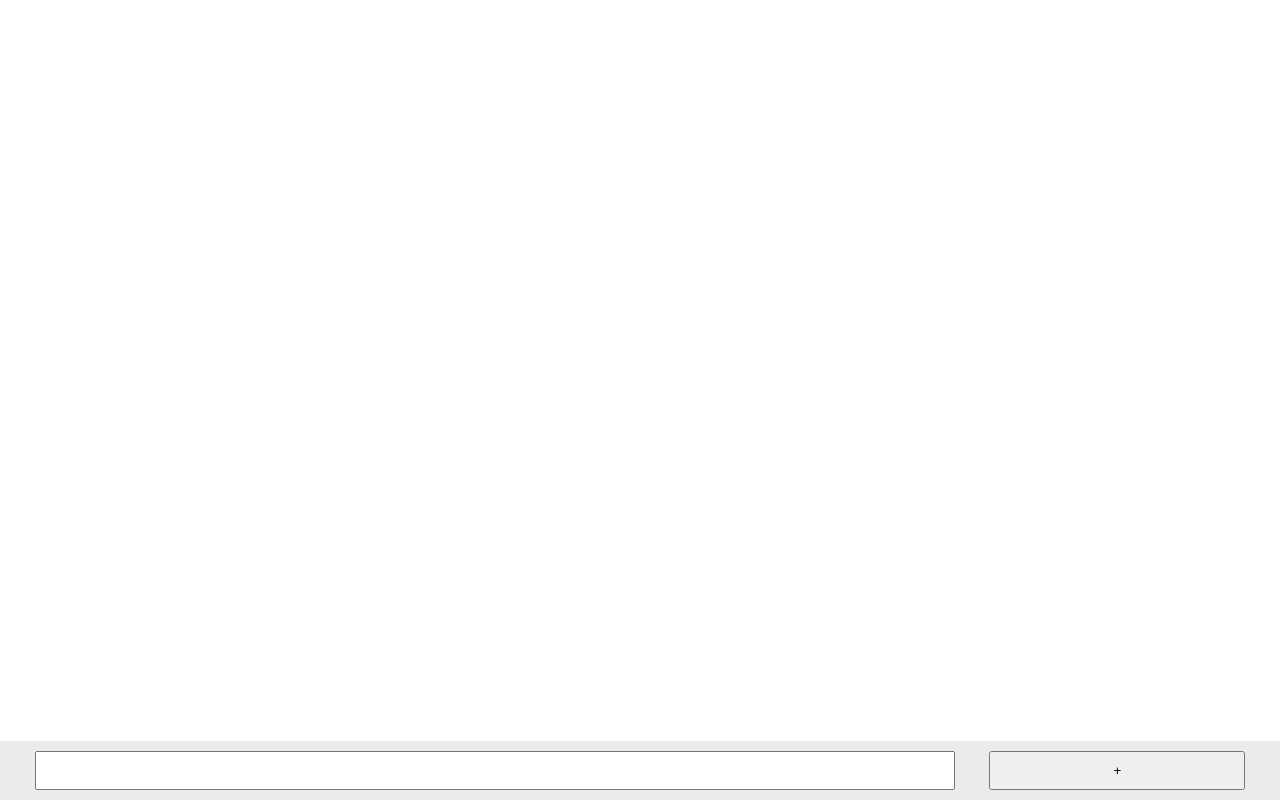
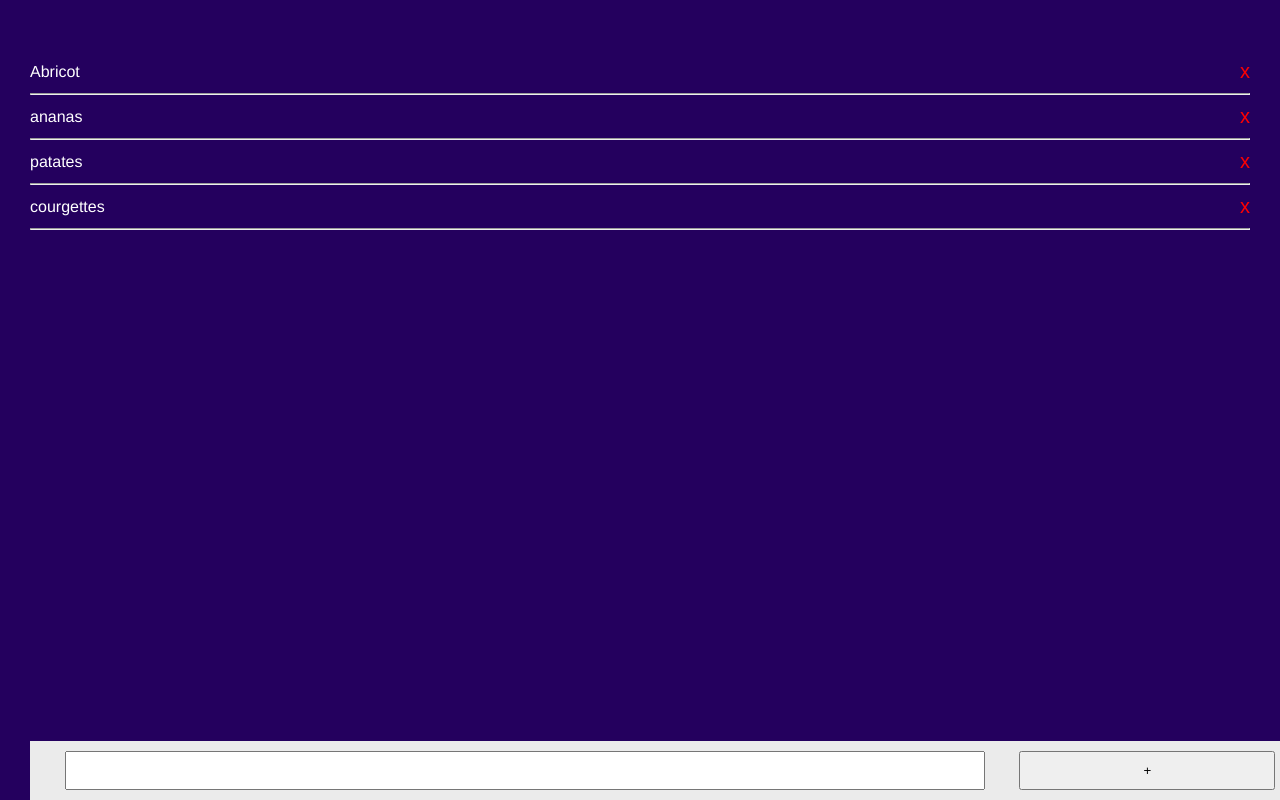
Before and after one commit to ArthurLeveque/liste-courses, a Vue app: page / in a window 1280 px wide. Built offline with nearby package versions, Linux system fonts and the light colour scheme.

Commit message:
création du composant liste de course (#1)

```diff
--- a/src/App.vue
+++ b/src/App.vue
@@ -1,25 +1,72 @@
 <template>
+  <div>
   <list-input></list-input>
+    <ul>
+        <courses-list class="articlesShow" v-for="(product, index) in list" :index="index" :name="product.name" :key="index" @delete-click="removeItem"></courses-list>
+    </ul>
+  </div>
 </template>
 
 <script>
 import ListInput from "./components/ListInput";
+import CoursesList from './components/CoursesList.vue'
 
 export default {
   name: 'App',
   components: {
-      ListInput
-    }
+    CoursesList,
+    ListInput,
+  },
+  data() {
+    return {
+      list: [
+        {
+          name: 'Abricot',
+        },
+
+        {
+          name: 'ananas',
+        },
+
+        {
+          name: 'patates',
+        },
+
+        {
+          name: 'courgettes',
+        },
+      ],
+    };
+  },
+
+  methods: {
+    removeItem(i) {
+    this.list.splice(i, 1)
+    },
+  },
 }
 </script>
 
 <style>
-  *{
+
+* {
   margin: 0;
   padding: 0;
 }
 
+body {
+   background-color: rgb(36, 0, 94);
+   padding-left: 30px;
+   padding-right: 30px;
+}
+
 #app {
+  font-family: Avenir, Helvetica, Arial, sans-serif;
+  -webkit-font-smoothing: antialiased;
+  -moz-osx-font-smoothing: grayscale;
+  text-align: center;
+  color: white;
   position: relative;
+  margin-top: 60px;
 }
 </style>
--- /dev/null
+++ b/src/components/CoursesList.vue
@@ -0,0 +1,44 @@
+<template>
+<li>
+    <div class="courses-list">
+        <p>{{ name }}</p>
+        <button @click="triggerDeleteClick">x</button>
+    </div>
+    <hr>
+</li>
+</template>
+
+<script>
+
+export default {
+    props : ['name', 'index'],
+    emits : ['deleteClick'],
+    methods : {
+       triggerDeleteClick() {
+         this.$emit('deleteClick', this.index)
+      },
+    },
+}
+</script>
+
+<style scoped>
+li {
+  list-style-type: none;
+  margin-bottom: 10px;
+}
+hr {
+  margin-top: 10px;
+}
+.courses-list {
+  display: flex;
+  align-items: center;
+  justify-content: space-between;
+}
+button {
+  margin-left: 15px;
+  font-size: 20px;
+  color: red;
+  background: none;
+  border: none;
+}
+</style>
```
Also changed, not shown: 1 other file (tests, documents, lock files or other folders). Lines whose indentation alone changed are shown as unchanged.
